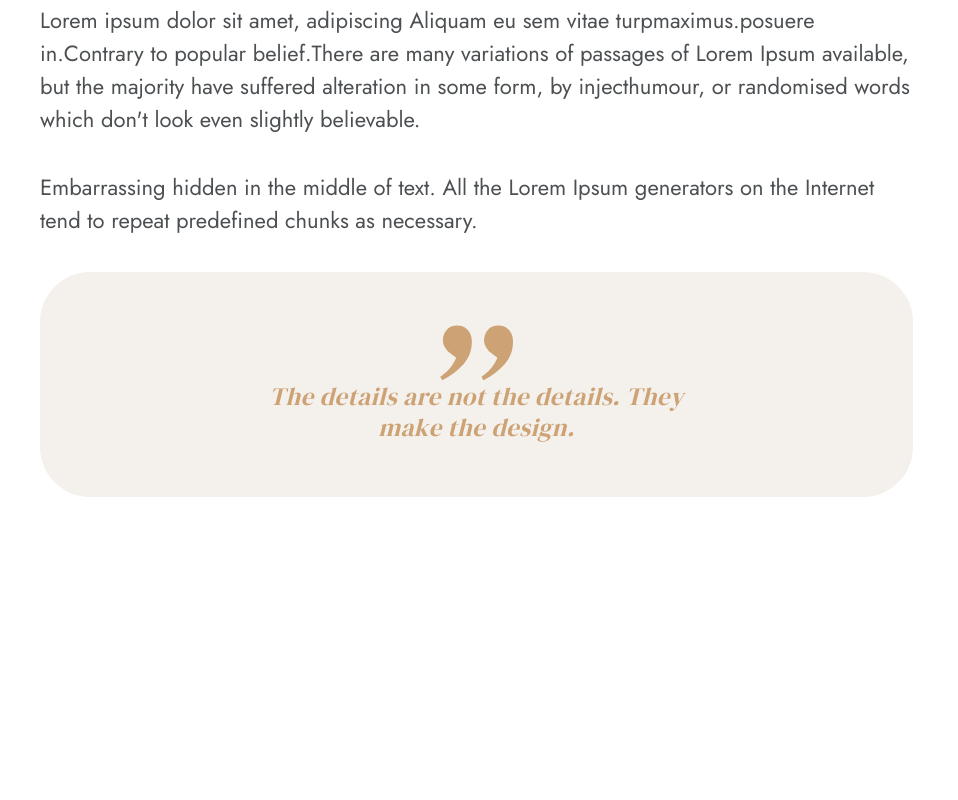
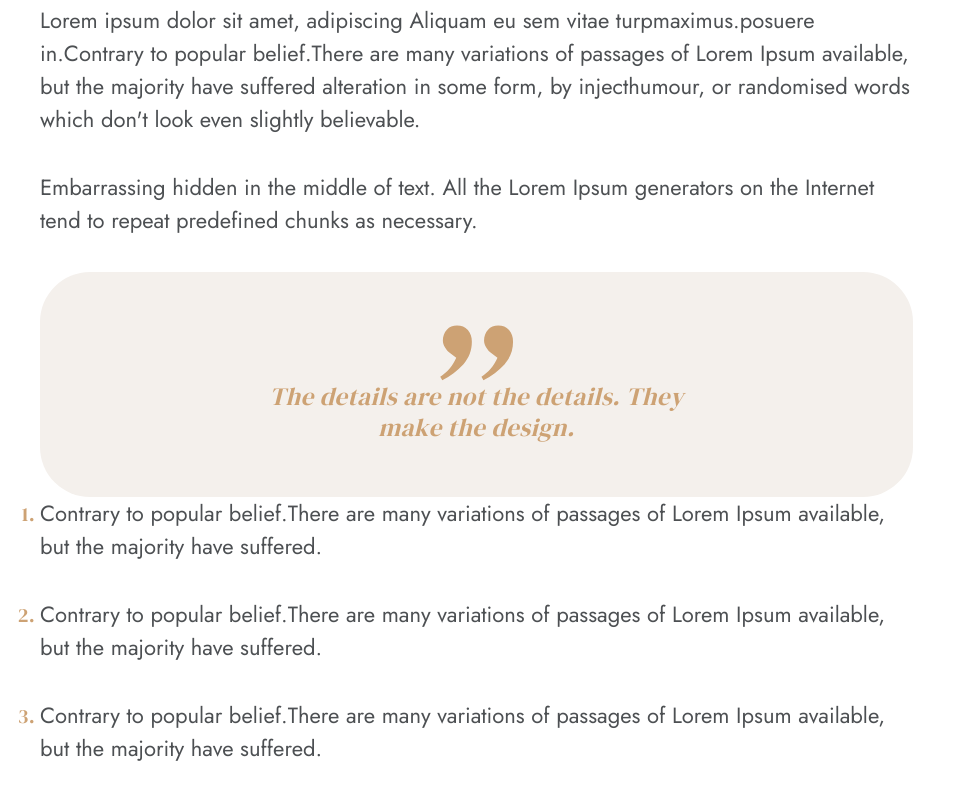
Before and after one commit to ZhenyaGro/Interno, a Vue app: page / in a window 1280 px wide. Shown: the part 804-1604 px from the top of the page, without its empty margins (0-958 px from the left). Before the commit the page ends 1361 px from the top, so only its background shows below. Built offline with nearby package versions, Linux system fonts and the light colour scheme.

Commit message:
Blog item, blog list as components cli

```diff
--- a/src/components/BlogList.vue
+++ b/src/components/BlogList.vue
@@ -2,15 +2,39 @@
   <div>
     <ol class="blog__ol">
       <li v-for="(article, index) in filteredArticles" :key="index" class="blog__li">
-        <blog-item :text="article.text" />
+        <BlogItem :text="article.text" />
       </li>
     </ol>
   </div>
 </template>
 
 <script>
+import BlogItem from './BlogItem.vue';
+
 export default {
+  components: {
+    BlogItem
+  },
   name: 'BlogList',
+  data() {
+    return {
+      articles: [
+        {
+          text: "Contrary to popular belief.There are many variations of passages of Lorem Ipsum available, but the majority have suffered.",
+          tags: ['Kitchen', 'Bedroom'],
+        },
+        {
+          text: "Contrary to popular belief.There are many variations of passages of Lorem Ipsum available, but the majority have suffered.",
+          tags: ['Building', 'Architecture'],
+        },
+        {
+          text: "Contrary to popular belief.There are many variations of passages of Lorem Ipsum available, but the majority have suffered.",
+          tags: ['Kitchen Planning', 'Bedroom2'],
+        }
+      ],
+      selectedTag: '',
+    };
+  },
   computed: {
     filteredArticles() {
       return !this.selectedTag ? this.articles
--- a/src/components/BlogMain.vue
+++ b/src/components/BlogMain.vue
@@ -1,12 +1,16 @@
 <template>
   <div class="content container">
-    <BlogDetails></BlogDetails>
+    <div>
+      <BlogDetails></BlogDetails>
+      <BlogList></BlogList>
+    </div>
     <TagList @selectTag="getSelectedTag"></TagList>
   </div>
 </template>
 
 <script>
 import BlogDetails from './BlogDetails.vue';
+import BlogList from './BlogList.vue';
 import TagList from './TagList.vue';
 export default {
   data() {
@@ -16,6 +20,7 @@ export default {
   },
   components: {
     BlogDetails,
+    BlogList,
     TagList
   },
   methods: {
```
